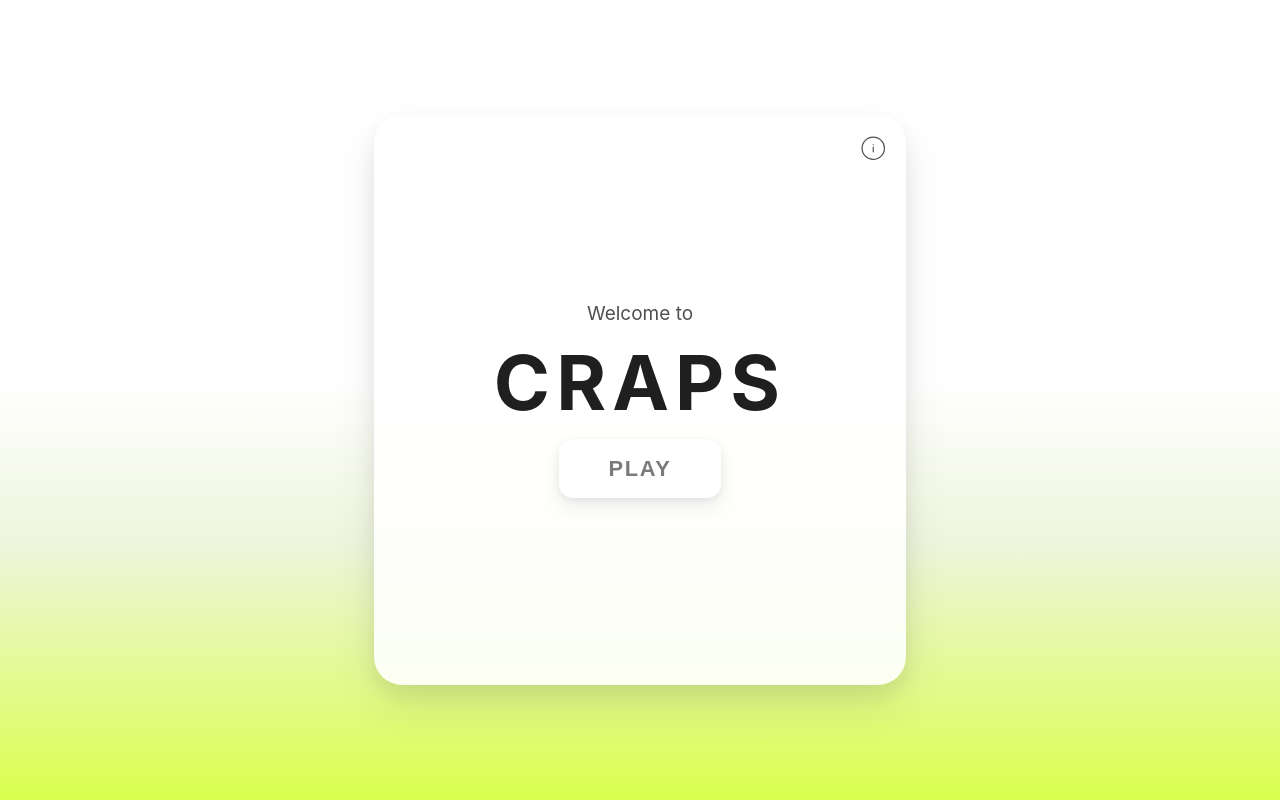
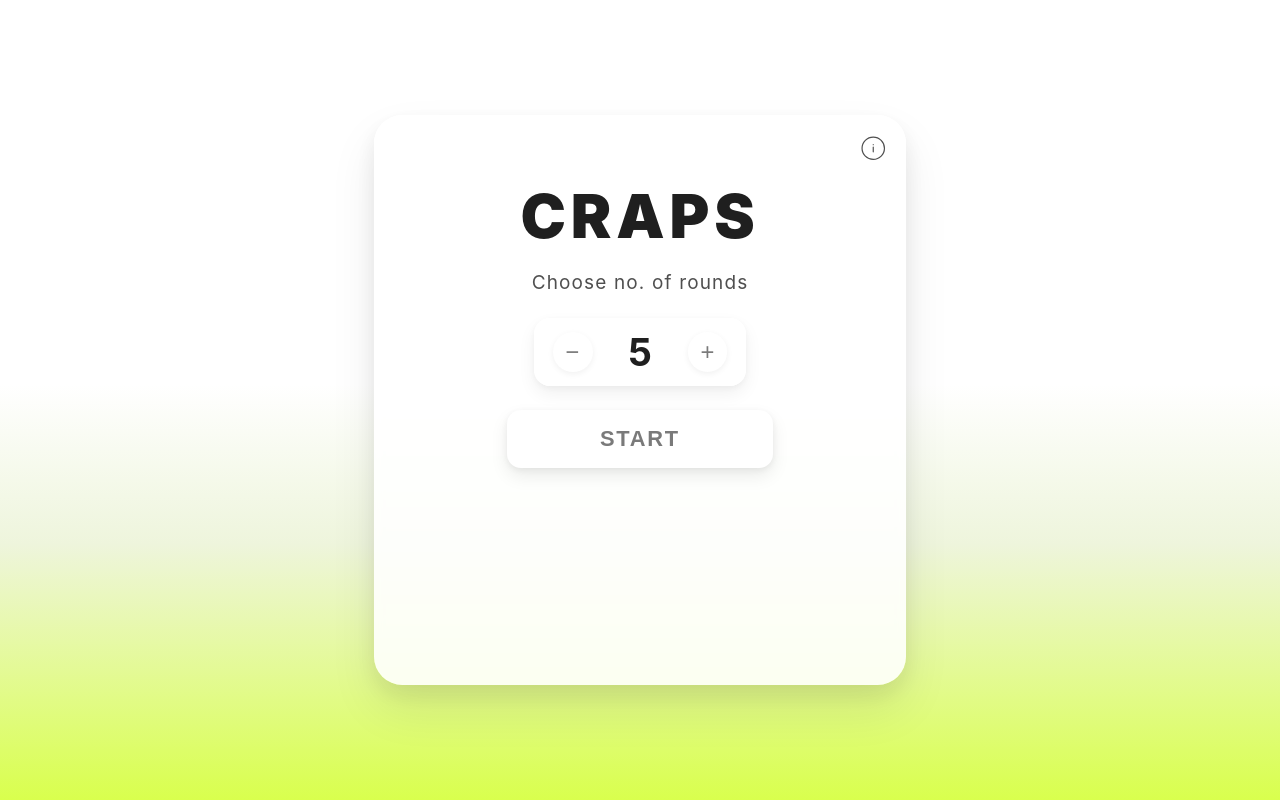
Before and after one commit to jm-go/craps, a React (Vite) app: page / in a window 1280 px wide. Built offline with nearby package versions, Linux system fonts and the light colour scheme.

Commit message:
feat: removed WelcomeView

```diff
--- a/src/components/GameCard.css
+++ b/src/components/GameCard.css
@@ -16,7 +16,8 @@
   min-height: 26rem;
   flex-direction: column;
   align-items: center;
-  justify-content: center;
+  justify-content: flex-start;
+  padding-top: 1.75rem;
   gap: 1rem;
   text-align: center;
 }
--- a/src/components/GameCard.tsx
+++ b/src/components/GameCard.tsx
@@ -1,18 +1,17 @@
 import { useState } from 'react'
 import { CiCircleInfo } from 'react-icons/ci'
-import { WelcomeView } from './WelcomeView'
 import { SetupView } from './SetupView'
 import { PlayView } from './PlayView'
 import type { GameStats } from '../types/types'
 import './GameCard.css'
 
-type ScreenView = 'welcome' | 'setup' | 'play'
+type ScreenView = 'setup' | 'play'
 type OverlayView = 'closed' | 'instructions'
 
 const INFO_LABEL = 'How to play'
 
 export const GameCard = () => {
-  const [screenView, setScreenView] = useState<ScreenView>('welcome')
+  const [screenView, setScreenView] = useState<ScreenView>('setup')
   const [overlayView, setOverlayView] = useState<OverlayView>('closed')
   const [gameCount, setGameCount] = useState(5)
 
@@ -20,11 +19,6 @@ export const GameCard = () => {
     setOverlayView((prevView) =>
       prevView === 'closed' ? 'instructions' : 'closed'
     )
-  }
-
-  const handlePlay = () => {
-    setOverlayView('closed')
-    setScreenView('setup')
   }
 
   const handleStart = (count: number) => {
@@ -76,7 +70,6 @@ export const GameCard = () => {
           </>
         ) : (
           <>
-            {screenView === 'welcome' && <WelcomeView onPlay={handlePlay} />}
             {screenView === 'setup' && <SetupView onStart={handleStart} />}
             {screenView === 'play' && <PlayView totalGames={gameCount} onFinish={handleFinish} />}
           </>
--- a/src/components/SetupView.tsx
+++ b/src/components/SetupView.tsx
@@ -7,7 +7,7 @@ type SetupViewProps = {
 
 const GAME_TITLE = 'CRAPS'
 const SETUP_SUBTITLE = 'Choose no. of rounds'
-const CONTINUE_BUTTON_TEXT = 'CONTINUE'
+const CONTINUE_BUTTON_TEXT = 'START'
 const MIN_GAMES = 1
 const MAX_GAMES = 15
 const DEFAULT_GAME_COUNT = 5
--- a/src/components/WelcomeView.css
+++ /dev/null
@@ -1,13 +0,0 @@
-.welcome-view__eyebrow {
-  margin: 0;
-  font-size: 1rem;
-  color: var(--color-text-secondary);
-}
-
-.welcome-view__title {
-  margin: 0;
-  font-size: clamp(2.5rem, 6vw, 4rem);
-  line-height: 1;
-  letter-spacing: 0.08em;
-  color: var(--color-text-primary);
-}
--- a/src/components/WelcomeView.tsx
+++ /dev/null
@@ -1,23 +0,0 @@
-import './WelcomeView.css'
-
-type WelcomeViewProps = {
-  onPlay: () => void
-}
-
-const WELCOME_TEXT = 'Welcome to'
-const GAME_TITLE = 'CRAPS'
-const PLAY_BUTTON_TEXT = 'PLAY'
-
-export const WelcomeView = ({ onPlay }: WelcomeViewProps) => {
-  return (
-    <>
-      <p className="welcome-view__eyebrow">{WELCOME_TEXT}</p>
-
-      <h1 className="welcome-view__title">{GAME_TITLE}</h1>
-
-      <button type="button" className="primary-button" onClick={onPlay}>
-        {PLAY_BUTTON_TEXT}
-      </button>
-    </>
-  )
-}
```
